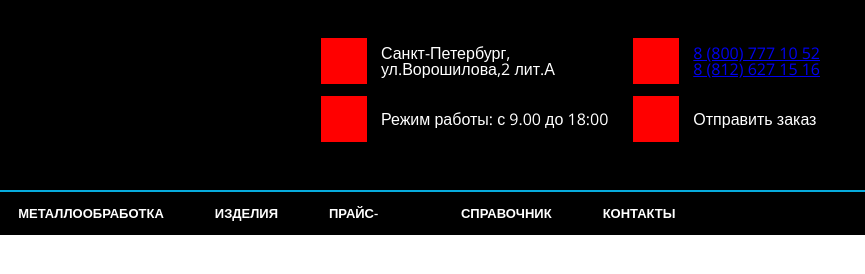
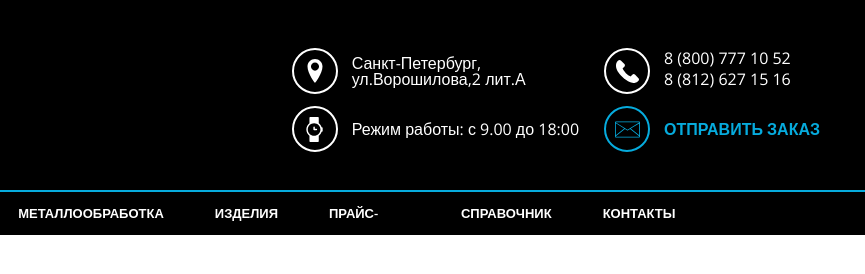
Before and after one commit to babkinevgeny/zaoks, a plain HTML site: page index.html in a window 1280 px wide. Shown: the full height of the page, 415-1280 px from the left. Drawn offline with nearby package versions, Linux system fonts and the light colour scheme.

Commit message:
Added icons and max-width for wrapper

```diff
--- a/index.html
+++ b/index.html
@@ -23,18 +23,17 @@
         </div>
         <div class="header__column header__column--right">
           <div class="header__block">
-            <div class="header__info"><i></i>Санкт-Петербург,<br>ул.Ворошилова,2 лит.А</div>
-            <div class="header__info"><i></i>Режим работы: с 9.00 до 18:00</div>
+            <div class="header__info">Санкт-Петербург,<br>ул.Ворошилова,2 лит.А</div>
+            <div class="header__info">Режим работы: с 9.00 до 18:00</div>
           </div>
           <div class="header__block">
             <div class="header__info">
-              <i></i>
               <div class="aligner">
                 <a href="tel:+78007771052">8 (800) 777 10 52</a>
                 <a href="tel:+78126271516">8 (812) 627 15 16</a>
               </div>
             </div>
-            <div class="header__info btn btn--form"><i></i>Отправить заказ</div>
+            <div class="header__info btn btn--form">Отправить заказ</div>
           </div>
         </div>
       </div>
--- a/less/navigation.less
+++ b/less/navigation.less
@@ -8,6 +8,8 @@
     display: -webkit-flex;
     display: -ms-flex;
     display: flex;
+    max-width: 1456px;
+    margin: 0 auto;
   }
   &__column{
     width: 50%;
@@ -30,7 +32,7 @@
       display: -webkit-flex;
       display: -ms-flex;
       display: flex;
-      padding-top: 10px;
+      padding-top: 20px;
       .header__block{
         display: -webkit-flex;
         display: -ms-flex;
@@ -39,6 +41,18 @@
         &:first-child{
           margin-left: auto;
           margin-right: 25px;
+          .header__info{
+            &:nth-child(1){
+              &::before{
+                background: url('../img/location-pointer.svg') center no-repeat;
+              }
+            }
+            &:nth-child(2){
+              &::before{
+                background: url('../img/watch.svg') center no-repeat;
+              }
+            }
+          }
         }
         &:last-child{
           margin-right: 0px;
@@ -50,6 +64,41 @@
                 display: -ms-flex;
                 display: flex;
                 flex-direction: column;
+                a{
+                  color: #fff;
+                  text-decoration: none;
+                  margin-bottom: 5px;
+                }
+              }
+            }
+            &:nth-child(1){
+              &::before{
+                background: url('../img/call-answer.svg') center no-repeat;
+              }
+            }
+            &:nth-child(2){
+              color: #06abdd;
+              font-weight: bold;
+              text-transform: uppercase;
+              cursor: pointer;
+              -webkit-transition: all 0.3s ease;
+              -moz-transition: all 0.3s ease;
+              -o-transition: all 0.3s ease;
+              -ms-transition: all 0.3s ease;
+              transition: all 0.3s ease;
+              &::before{
+                background: url('../img/message.svg') center no-repeat;
+                border-color: #06abdd;
+              }
+              &:hover{
+                -webkit-transition: all 0.3s ease;
+                -moz-transition: all 0.3s ease;
+                -o-transition: all 0.3s ease;
+                -ms-transition: all 0.3s ease;
+                transition: all 0.3s ease;
+                -webkit-transform: scale(1.2);
+                -ms-transform: scale(1.2);
+                transform: scale(1.2);
               }
             }
           }
@@ -79,11 +128,14 @@
     display: -ms-flex;
     display: flex;
     align-items: center;
-    i{
+    position: relative;
+    &::before{
+      content: '';
       display: block;
+      height: 46px;
       width: 46px;
-      height: 46px;
-      background: red;
+      border: 2px solid #fff;
+      border-radius: 50%;
       margin-right: 14px;
     }
   }
--- a/less/styles.less
+++ b/less/styles.less
@@ -4,6 +4,9 @@ body{
   margin: 0;
   padding: 0;
   font-family: 'Open Sans', Arial, sans-serif;
+}
+*, *::after, *::before {
+  box-sizing: inherit;
 }
 
 .clearfix::after{
```
Also changed, not shown: css/styles.css, img/call-answer.svg (added), img/location-pointer.svg (added), img/message.svg (added), img/watch.svg (added).
